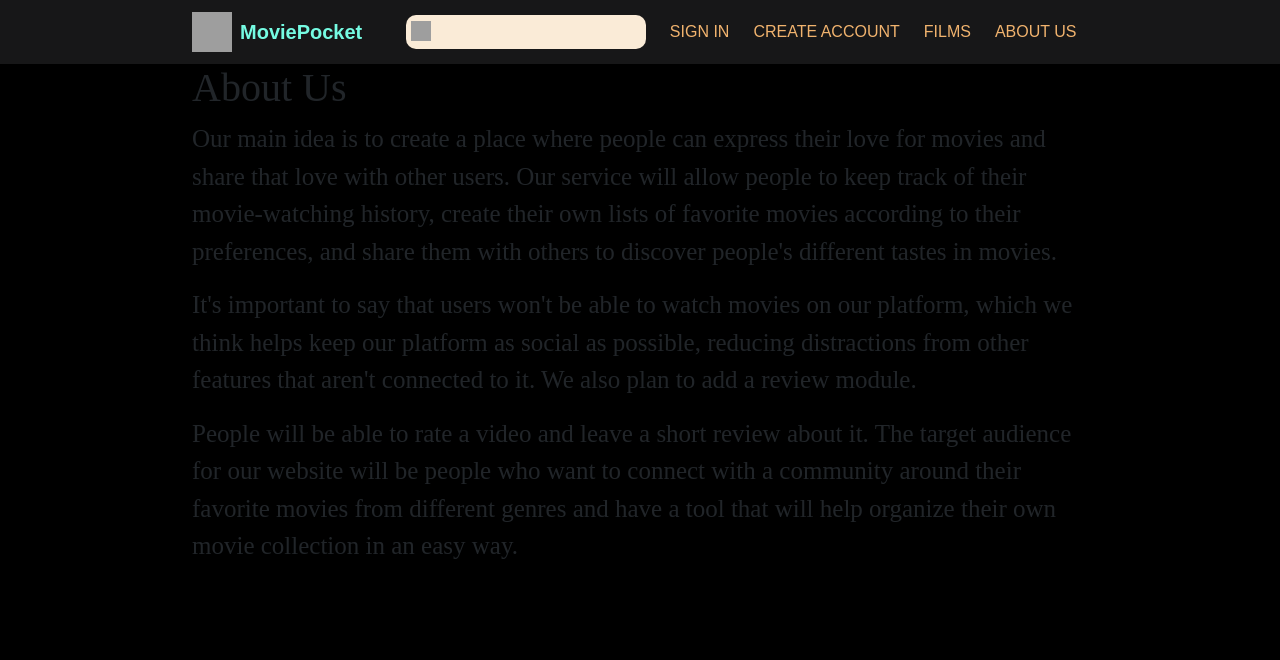
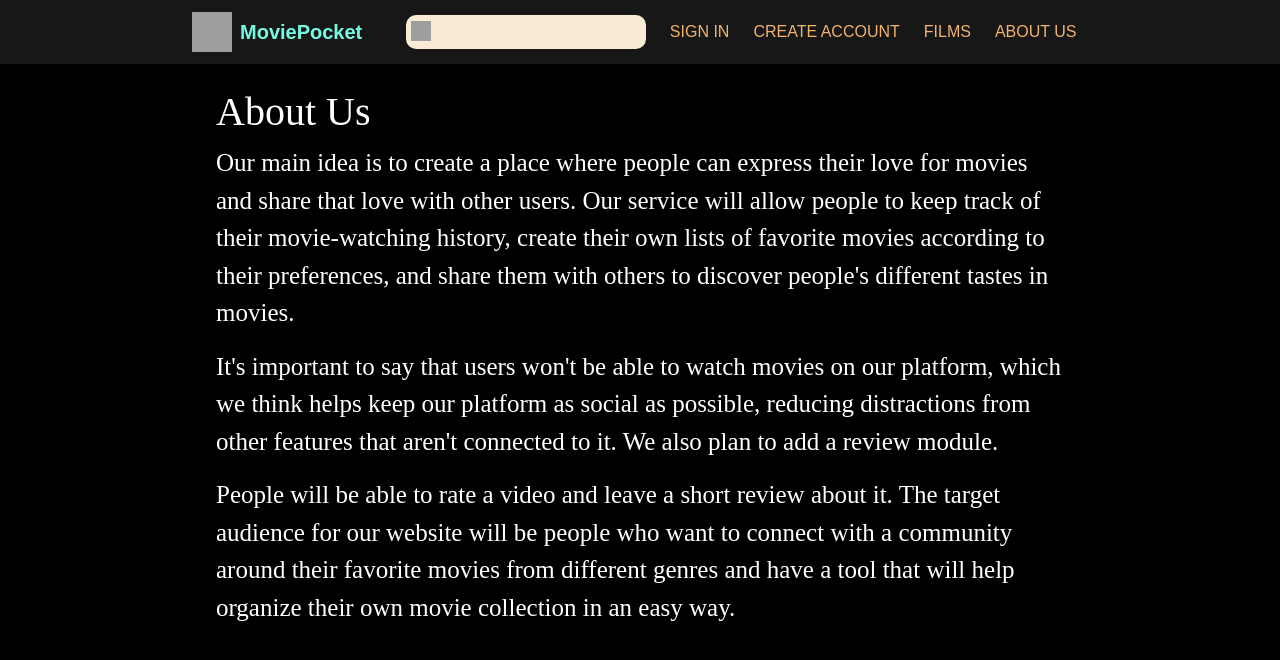
Before and after one commit to prymakD/MoviePocket, a React (Create React App) app in the folder src/main/frontend/: page /aboutUs in a window 1280 px wide. Shown: the top 660 px of the page. Built offline with nearby package versions, Linux system fonts and the light colour scheme; no server answers; grey boxes are pictures that could not be loaded; a web font is replaced by a local one.

Commit message:
minor fix

```diff
--- a/src/main/frontend/src/pages/AboutUsPage.css
+++ b/src/main/frontend/src/pages/AboutUsPage.css
@@ -1,3 +1,4 @@
 .about-content {
     font-size: 25px;
+    color: white;
 }
--- a/src/main/frontend/src/pages/AboutUsPage.js
+++ b/src/main/frontend/src/pages/AboutUsPage.js
@@ -27,8 +27,9 @@ const AboutUsPage = () => {
             style={{backgroundImage: `url(${backgroundImage})`}}
         >
             <div className="main">
+                <div className="settings-container">
+                    <div className="about-content">
                         <h1>About Us</h1>
-                <div className="about-content">
                         <p>
                             Our main idea is to create a place where people can express their love
                             for movies and share that love with other users. Our service will
@@ -53,6 +54,7 @@ const AboutUsPage = () => {
                     </div>
                 </div>
             </div>
+        </div>
     );
 };
 
```
Lines whose indentation alone changed are shown as unchanged.
